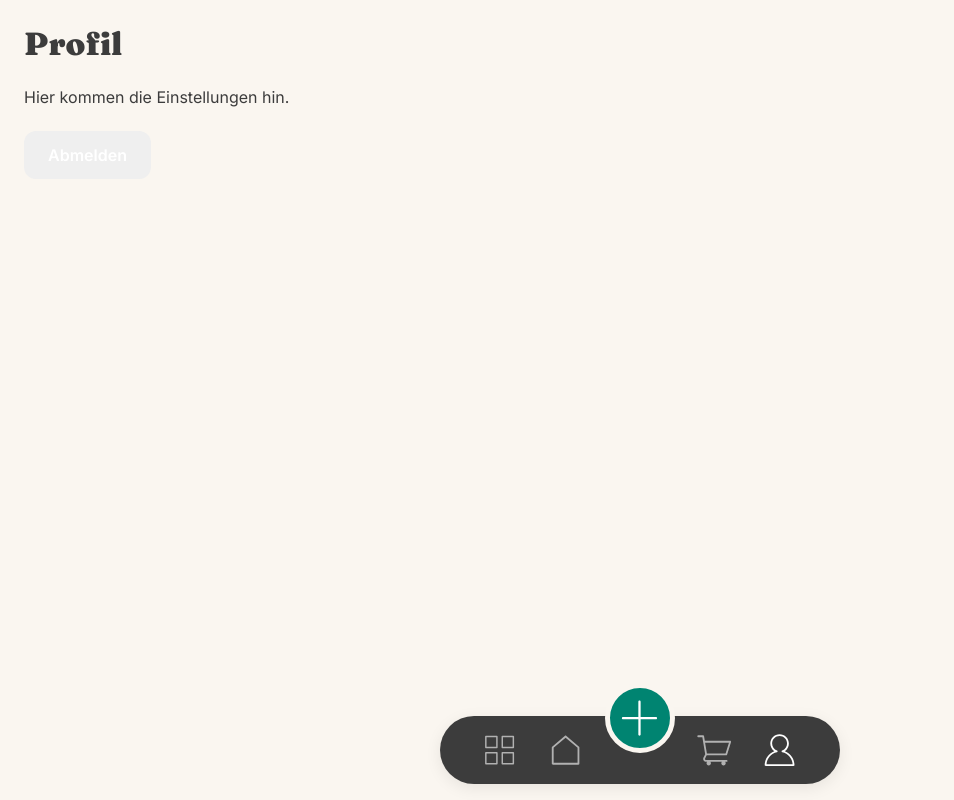
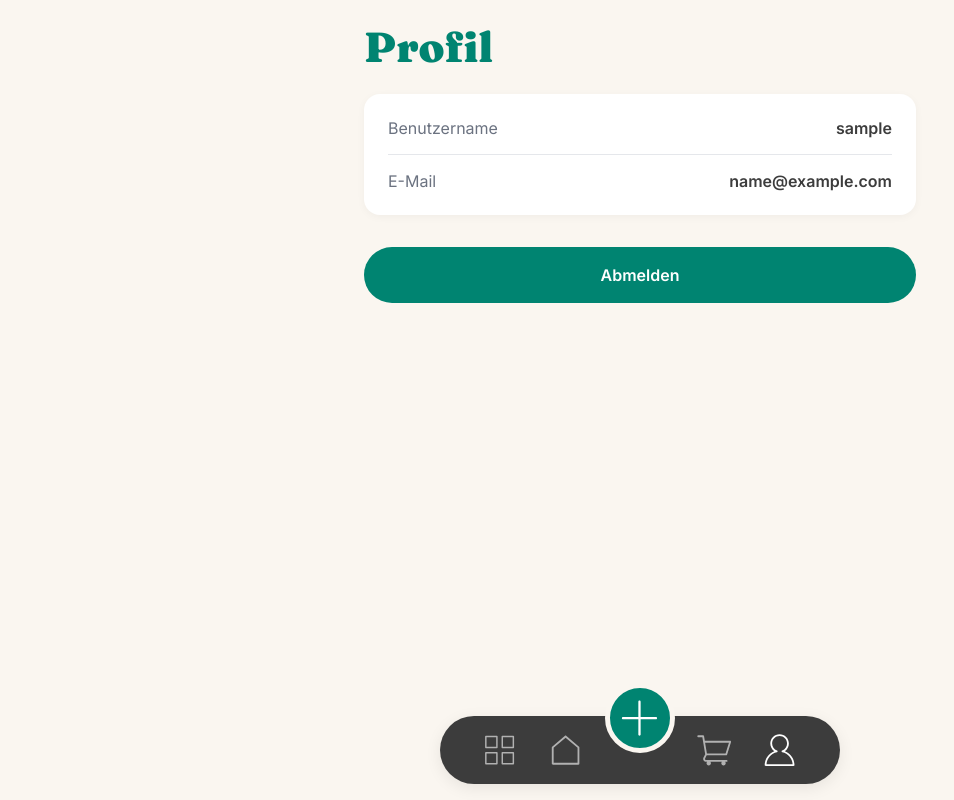
Before and after one commit to MadameRocktrice/smartstock, a React (Vite) app in the folder frontend/: page /profile in a window 1280 px wide. Shown: the whole page, without its empty margins (0-954 px from the left). Built offline with nearby package versions, Linux system fonts and the light colour scheme; sample sign-in values are in the browser's storage.

Commit message:
ProfilePage erweitern

```diff
--- a/frontend/src/pages/ProfilePage.jsx
+++ b/frontend/src/pages/ProfilePage.jsx
@@ -1,47 +1,111 @@
+import { useNavigate } from 'react-router-dom';
 import styled from 'styled-components';
-import { useNavigate } from 'react-router-dom';
+import { useAuth } from '../hooks/useAuth';
 import { theme } from '../theme/theme';
 
 const Container = styled.div`
-  padding: 24px;
+  padding: ${theme.spacing.lg};
+  max-width: 600px;
+  margin: 0 auto;
 `;
 
 const Title = styled.h1`
-  margin-bottom: 24px;
+  font-family: ${theme.fonts.heading};
+  font-size: ${theme.fontSize.title};
+  font-weight: ${theme.fontWeight.black};
+  color: ${theme.colors.primary};
+  margin-bottom: ${theme.spacing.lg};
+  line-height: 1.1;
+`;
+
+const UserCard = styled.div`
+  background-color: ${theme.colors.cardBackground};
+  border-radius: ${theme.radius.lg};
+  padding: ${theme.spacing.sm} ${theme.spacing.lg};
+  box-shadow: ${theme.shadow.card};
+  margin-bottom: ${theme.spacing.xl};
+`;
+
+const UserRow = styled.div`
+  display: flex;
+  justify-content: space-between;
+  padding: ${theme.spacing.md} 0;
+  border-bottom: 1px solid ${theme.colors.border};
+
+  &:last-child {
+    border-bottom: none;
+  }
+`;
+
+const UserLabel = styled.span`
+  color: ${theme.colors.textSecondary};
+  font-size: ${theme.fontSize.md};
+`;
+
+const UserValue = styled.span`
   color: ${theme.colors.textPrimary};
+  font-weight: ${theme.fontWeight.semibold};
+  font-size: ${theme.fontSize.md};
+`;
+
+const SectionTitle = styled.h2`
+  font-family: ${theme.fonts.body};
+  font-size: ${theme.fontSize.lg};
+  font-weight: ${theme.fontWeight.regular};
+  color: ${theme.colors.textPrimary};
+  margin-bottom: ${theme.spacing.md};
 `;
 
 const LogoutButton = styled.button`
-  background-color: ${theme.colors.lowStock};
+  background-color: ${theme.colors.primary};
   color: white;
-  padding: 14px 24px;
+  padding: 18px;
   border: none;
-  border-radius: ${theme.radius.md};
-  font-size: 16px;
-  font-weight: 600;
-  font-family: 'Inter', sans-serif;
+  border-radius: ${theme.radius.pill};
+  font-size: ${theme.fontSize.md};
+  font-weight: ${theme.fontWeight.semibold};
+  font-family: ${theme.fonts.body};
   cursor: pointer;
-  margin-top: 24px;
+  width: 100%;
 
   &:hover {
     opacity: 0.9;
   }
+
+  &:active {
+    transform: scale(0.98);
+  }
 `;
 
 function ProfilePage() {
+  const { user, logout } = useAuth();
   const navigate = useNavigate();
 
   const handleLogout = () => {
-    localStorage.removeItem('token');
-    localStorage.removeItem('user');
+    logout();
     navigate('/login');
   };
 
   return (
     <Container>
       <Title>Profil</Title>
-      <p>Hier kommen die Einstellungen hin.</p>
-      <LogoutButton onClick={handleLogout}>Abmelden</LogoutButton>
+
+      {user && (
+        <UserCard>
+          <UserRow>
+            <UserLabel>Benutzername</UserLabel>
+            <UserValue>{user.username}</UserValue>
+          </UserRow>
+          <UserRow>
+            <UserLabel>E-Mail</UserLabel>
+            <UserValue>{user.email}</UserValue>
+          </UserRow>
+        </UserCard>
+      )}
+
+      <LogoutButton onClick={handleLogout}>
+        Abmelden
+      </LogoutButton>
     </Container>
   );
 }
```
